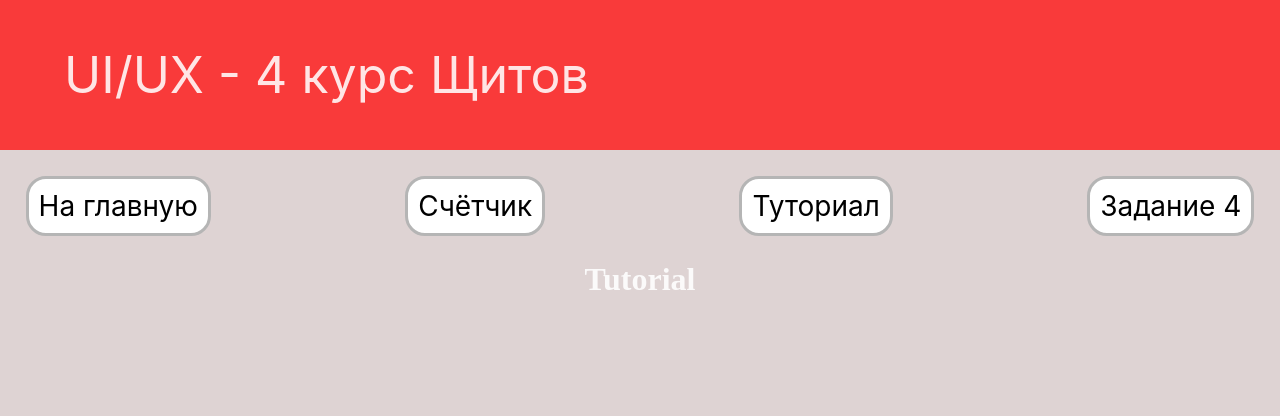
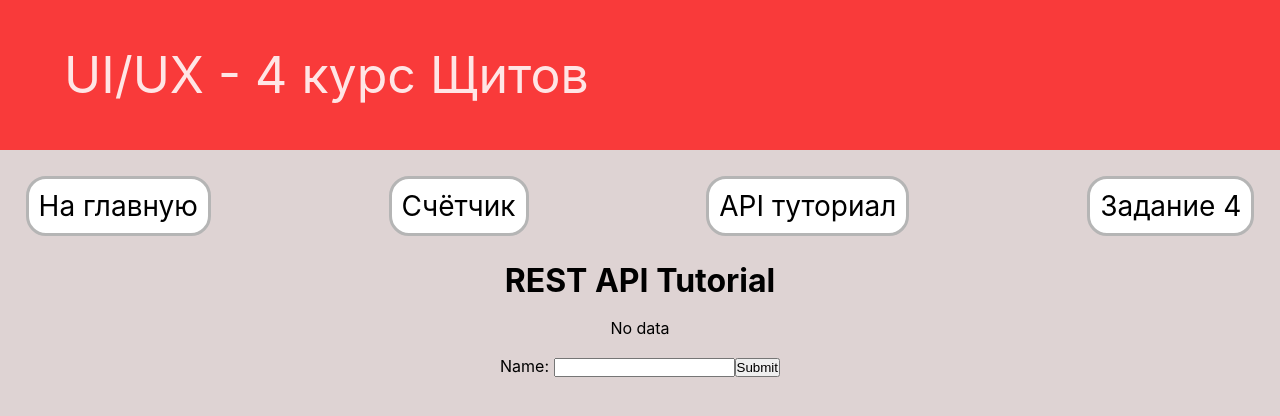
Before and after one commit to manselot/first, a React (Vite) app: page /tutorial in a window 1280 px wide. Shown: the top 416 px of the page. Built offline with nearby package versions, Linux system fonts and the light colour scheme.

Commit message:
Adding REST API tutorial

```diff
--- a/src/App.jsx
+++ b/src/App.jsx
@@ -1,6 +1,6 @@
 import { Route, Routes } from "react-router-dom"
 import Layout from "./Layout"
-import Counter from "./components/Counter"
+import Counter from "./pages/Counter"
 import Tutorial from "./pages/Tutorial"
 import Index from "./pages/Index"
 
--- a/src/components/Buttonlist.jsx
+++ b/src/components/Buttonlist.jsx
@@ -11,7 +11,7 @@ const Buttonlist = () => {
             <button className={"button"}>Счётчик</button>
           </Link>
           <Link to={"/tutorial"}>
-            <button className={"button"}>Туториал</button>
+            <button className={"button"}>API туториал</button>
           </Link>
           <button className={"button"}>Задание 4</button>
         </div>
--- a/src/components/styles/index.css
+++ b/src/components/styles/index.css
@@ -28,5 +28,8 @@ html {
 
 /* Стиль текста */
 .text {
-  color: black
+  font-family: 'Inter';
+  font-style: normal;
+  text-align: center;
+  color: black;
 }
--- a/src/components/Counter.jsx
+++ b/src/pages/Counter.jsx
@@ -1,4 +1,4 @@
-import "./styles/counter.css"
+import "../components/styles/counter.css"
 import { useState } from 'react'
 
 const Counter = () => {
--- a/src/pages/Tutorial.jsx
+++ b/src/pages/Tutorial.jsx
@@ -1,9 +1,35 @@
-import React from "react";
+import React, { useState } from "react";
+import "../components/styles/index.css"
 
 const Tutorial = () => {
+    const [username, setUsername] = useState("");
+    const [userAvatarUrl, setUserAvatarUrl] = useState(null);
+
+    const handleSubmit = async (event) => {
+        event.preventDefault();
+        const res = await fetch("https://api.github.com/users/" + username);
+        const data = await res.json();
+        console.log(data);
+        setUserAvatarUrl(data.avatar_url);
+    }
+
+    const handleUsernameInput = (newUsername) => {
+        setUsername(newUsername.target.value);
+    }
+
     return (
         <div>
-            <h1>Tutorial</h1>
+            <form onSubmit={handleSubmit}>
+                <h1 className="text">REST API Tutorial</h1><br/>
+                <div> {userAvatarUrl ?
+                    <img src={userAvatarUrl} alt="*"/> :
+                    <div><p className="text">No data</p></div>
+                }</div>
+                <br/>
+                <label htmlFor="name" className="text">Name: </label>
+                <input value={username} onChange={handleUsernameInput}/>
+                <button type="submit">Submit</button>
+            </form>
         </div>
     )
 }
```
